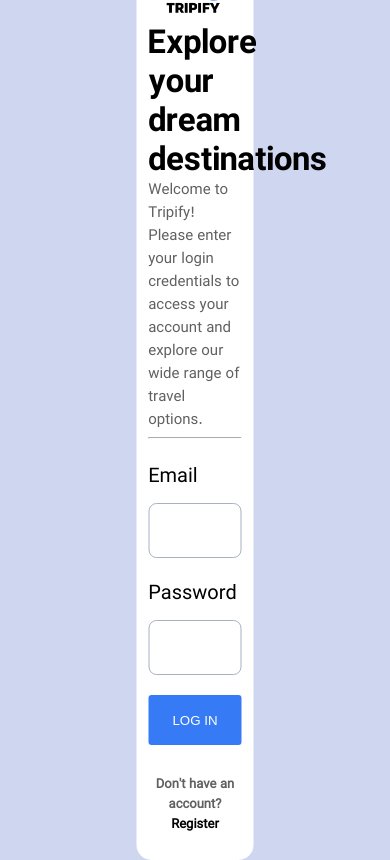
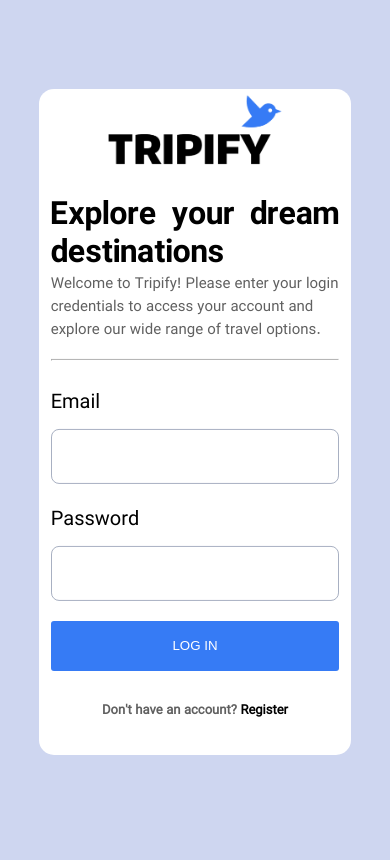
Before and after one commit to lautaroschenfeld/login-page-web-project, a plain HTML site: page index.html in a window 390 px wide. Drawn offline with Linux system fonts and the light colour scheme.

Commit message:
Implemented responsive design adjustments.

```diff
--- a/css/styles.css
+++ b/css/styles.css
@@ -3,7 +3,6 @@
     padding: 0;
     box-sizing: border-box;
 }
-
 
 @font-face {
     font-family: 'AsimovProBold';
@@ -21,13 +20,13 @@ body {
 
 img {
     width: 60%;
-    height: 60%;
+    height: auto;
     margin-bottom: 10%;
 }
 
 h1 {
     font-family: 'AsimovProBold';
-    font-size: 33px;
+    font-size: 32px;
     text-align: justify;
     margin-top: 1%;
     margin-bottom: 1%;
@@ -101,7 +100,8 @@ button:hover {
 }
 
 .card {
-    width: 30%;
+    width: 80%;
+    max-width: 560px;
     background-color: #FFFFFF;
     padding: 20px;
     position: absolute;
```
